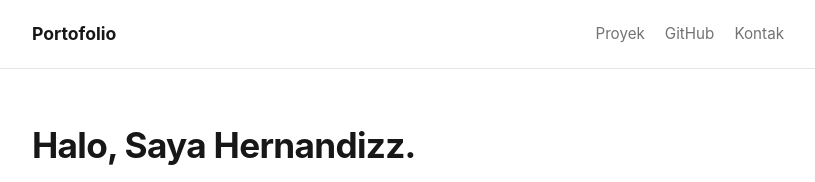
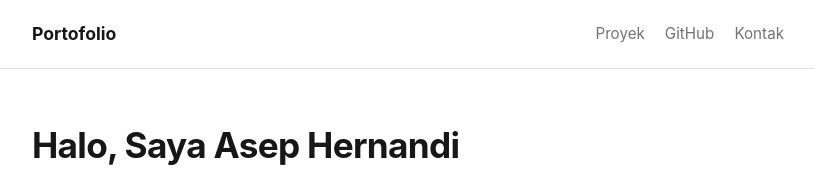
Before and after one commit to Hernandizz/Porto, a plain HTML site: page index.html in a window 1280 px wide. Shown: the top 182 px of the page, without its empty margins (232-1047 px from the left). Drawn offline with Linux system fonts and the light colour scheme.

Commit message:
feat: adding some information on my porto

```diff
--- a/index.html
+++ b/index.html
@@ -251,7 +251,7 @@
 
   <main class="container">
     <section>
-      <h1>Halo, Saya Hernandizz.</h1>
+      <h1>Halo, Saya Asep Hernandi</h1>
       <p class="lead">Developer yang fokus pada antarmuka bersih, aplikasi web sederhana dan fungsional.</p>
       <p class="lead">Spesialis dalam membangun REST API, aplikasi web minimalis, dan alat otomatisasi.</p>
     </section>
```
